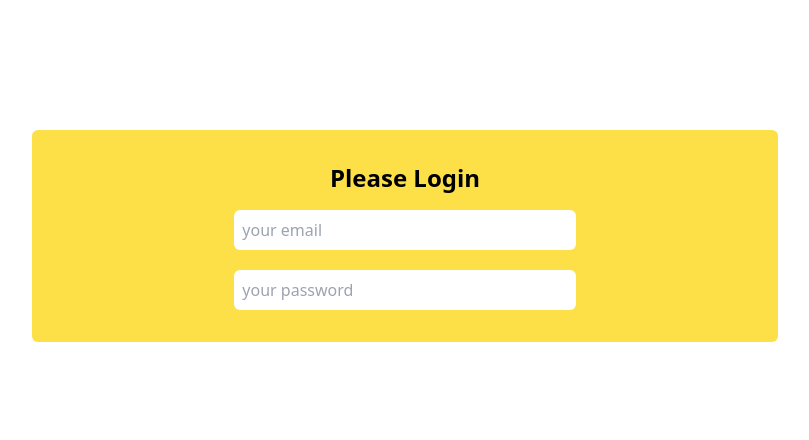
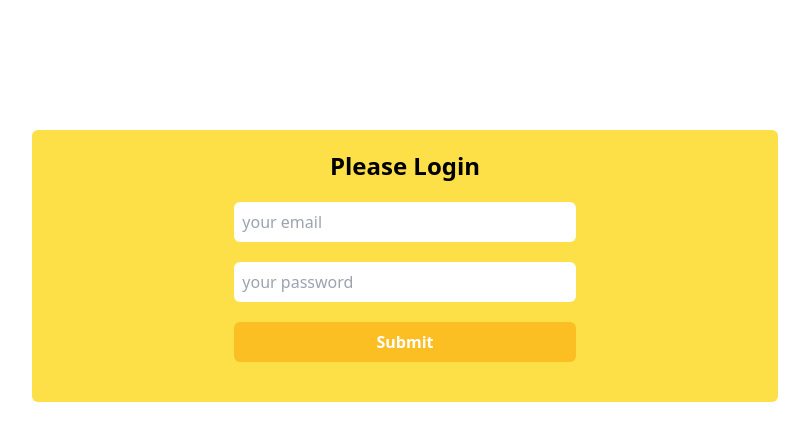
Before and after one commit to bkuddin/banking-system, a plain HTML site: page index.html in a window 1280 px wide. Shown: the part 122-562 px from the top of the page, without its empty margins (235-1044 px from the left). Drawn offline with nearby package versions, Linux system fonts and the light colour scheme.

Commit message:
Button Added

```diff
--- a/index.html
+++ b/index.html
@@ -14,11 +14,16 @@
    </header>
 
   <main>
-    <section class="bg-yellow-300 w-7/12 mx-auto mt-40 p-8 rounded-md">
-        <h3 class="text-2xl text-center font-semibold mb-4">Please Login</h3>
-       <div class="">
-        <input class="w-6/12 block p-2 mx-auto mb-5 rounded-md" type="email" name="" id="" placeholder="your email">
-        <input class="w-6/12 block p-2 mx-auto rounded-md" type="password" name="" id="" placeholder="your password">
+    <section class="bg-yellow-300 w-7/12 mx-auto mt-40 px-8 pt-5 pb-10 rounded-md">
+        <h3 class="text-2xl text-center font-semibold mb-5">Please Login</h3>
+
+
+       <div class="grid place-items-center">
+        <input class="w-6/12 block p-2 mb-5 rounded-md" type="email" name="" id="" placeholder="your email">
+        <input class="w-6/12 block p-2 rounded-md" type="password" name="" id="" placeholder="your password">
+
+
+        <button class="bg-amber-400 text-white hover:bg-black font-bold w-6/12 py-2 px-4 mt-5 rounded-md items-center">Submit</button>
        </div>
     </section>
   </main>
```
